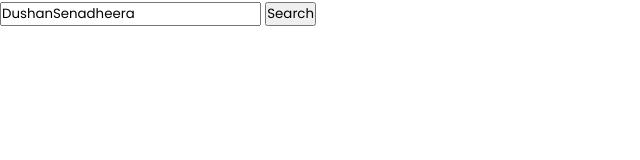
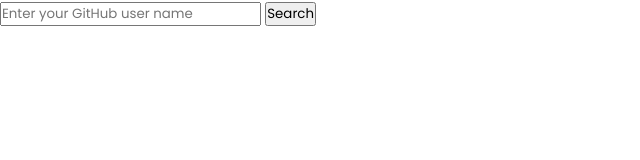
Before and after one commit to DushanSenadheera/github-profiler.github.io, a plain HTML site: page index.html in a window 1280 px wide. Shown: the whole page, without its empty margins (0-640 px from the left). Drawn offline with Linux system fonts and the light colour scheme.

Commit message:
made some changes

```diff
--- a/index.html
+++ b/index.html
@@ -10,7 +10,7 @@
 <body>
     <div class="search-bar">
         <form autocomplete="off" id="myForm">
-            <input type="search" name="search" id="search" placeholder="Search" value="DushanSenadheera" required>
+            <input type="search" name="search" id="search" placeholder="Enter your GitHub user name" required>
             <input type="submit" value="Search">
         </form>
         <div class="profile" id="profile">
```
